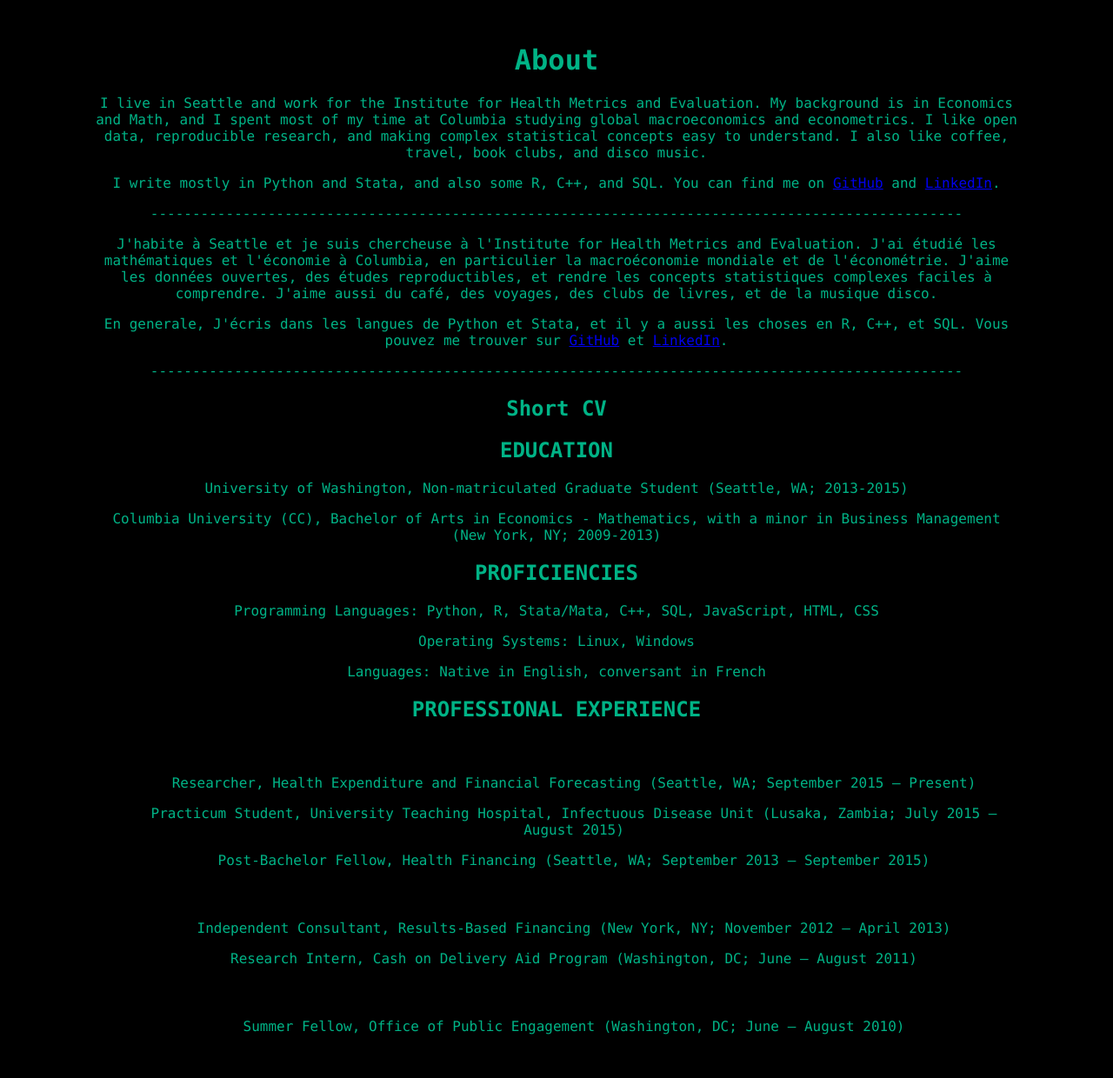
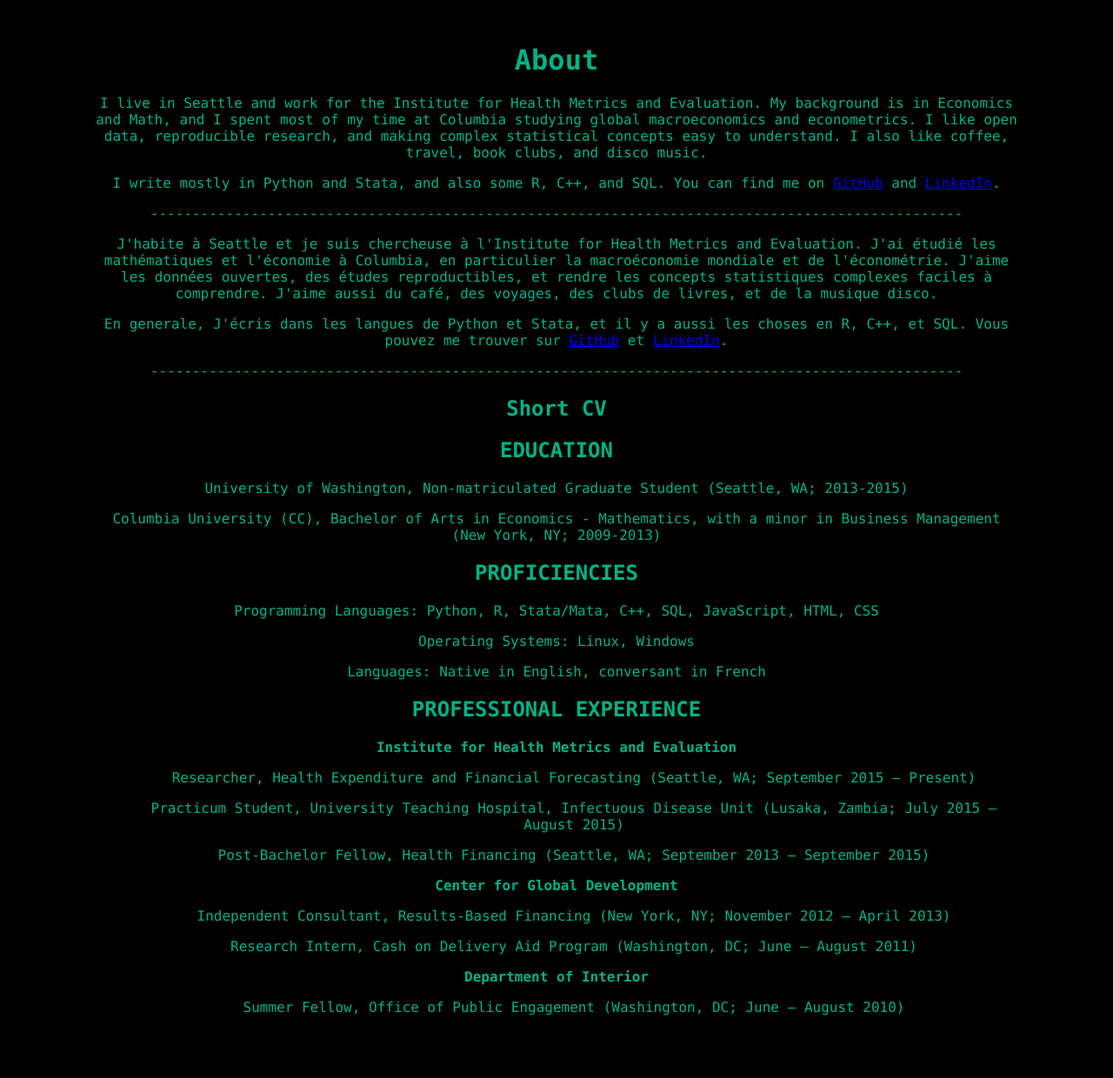
Before and after one commit to tnt2113/tnt2113.github.io, a Jekyll site: the page about/index.html, which Jekyll copies as it is, in a window 1280 px wide. Shown: the whole page at 87% size. Built offline with Jekyll 4.4.1, drawn with Linux system fonts in a browser that asks for light colours; after the commit the page ends 1218 px from its top, so only the background shows below that.

Commit message:
workplace names

```diff
--- a/about/index.html
+++ b/about/index.html
@@ -35,19 +35,19 @@
 
 <h2>PROFESSIONAL EXPERIENCE</h2>
 
-<h3>Institute for Health Metrics and Evaluation</h3>
+<p><b>Institute for Health Metrics and Evaluation</b></p>
 <ul>
 <li><p>Researcher, Health Expenditure and Financial Forecasting (Seattle, WA; September 2015 – Present)</p></li>
 <li><p>Practicum Student, University Teaching Hospital, Infectuous Disease Unit (Lusaka, Zambia; July 2015 – August 2015)</p></li>
 <li><p>Post-Bachelor Fellow, Health Financing (Seattle, WA; September 2013 – September 2015)</p></li>
 </ul>
-<h3>Center for Global Development</h3>
+<p><b>Center for Global Development</b></p>
 <ul>
 <li><p>Independent Consultant, Results-Based Financing (New York, NY; November 2012 – April 2013)</p></li>
 <li><p>Research Intern, Cash on Delivery Aid Program (Washington, DC; June – August 2011)</p></li>
 </ul>
 
-<h3>Department of Interior</h3>
+<p><b>Department of Interior</b></p>
 <ul>
 <li><p>Summer Fellow, Office of Public Engagement (Washington, DC; June – August 2010)</p></li>
 </ul>
```
